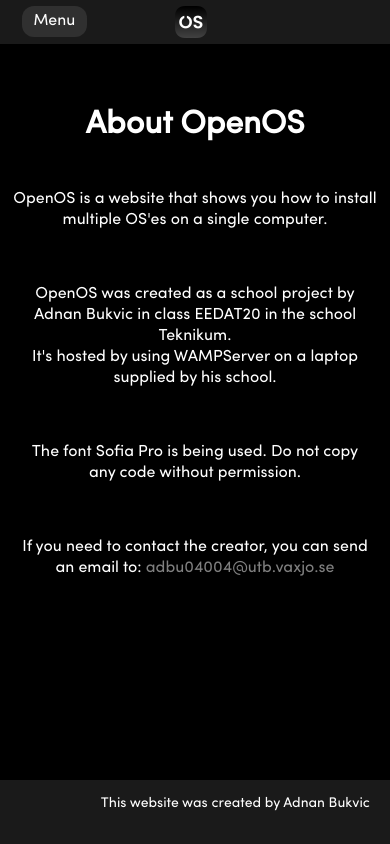
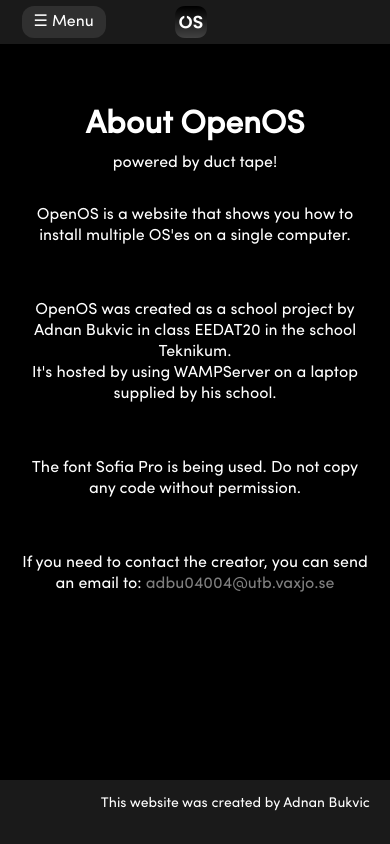
Before and after one commit to maybearidan/Gymnasiearbete, a plain HTML site: page en/about.html in a window 390 px wide. Drawn offline with Linux system fonts and the light colour scheme.

Commit message:
Lade till ikon

```diff
--- a/en/about.html
+++ b/en/about.html
@@ -13,14 +13,14 @@
     <link rel="apple-touch-icon" sizes="180x180" href="/favicon/apple-touch-icon.png">
     <!--Här bestämmer jag texten som ska stå på flikraden på webbläsaren.-->
     <link href="../style/styles.css" rel="stylesheet">
-    <script src="../scrpit/jumpquickheader.js"></script>
+    <script src="../scripts/buttons.js"></script>
     <!--Här länkar jag HTML dokumetet med min CSS. Alla sidor använder samma css.-->
 </head>
 
 <body>
     <header>
         <nav class="mobile">
-            <button onclick="showMenu()" class="toggle">Menu</button>
+            <button onclick="showMenu()" class="toggle">☰ Menu</button>
             <img alt="OpenOS Logo" src="../favicon/favicon-32x32.png" class="logo">
         </nav>
         <nav class="toolbar">
@@ -53,7 +53,8 @@
     <main>
         <br>
         <h1>About OpenOS</h1>
-        <br>OpenOS is a website that shows you how to install multiple OS'es on a single computer.</p>
+        <p class="undertext">powered by duct tape!</p>
+        <p>OpenOS is a website that shows you how to install multiple OS'es on a single computer.</p>
         <br>
         <p>OpenOS was created as a school project by Adnan Bukvic in class EEDAT20 in the school Teknikum. <br>It's hosted by using WAMPServer on a laptop supplied by his school.</p>
         <br>
```
Also changed, not shown: en/index.html (+1 -1 lines), en/windows.html (+1 -1 lines), index.html (+1 -1 lines), om.html (+3 -2 lines), windows.html (+1 -1 lines).
